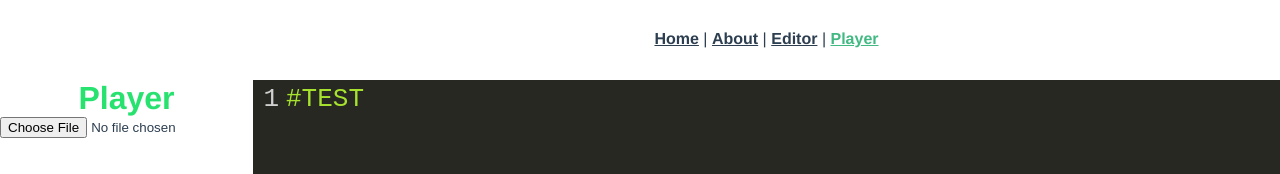
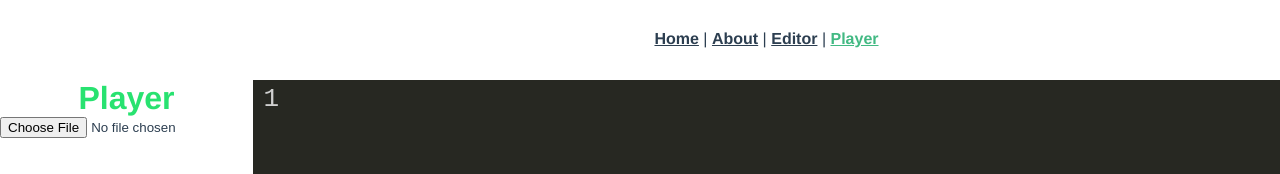
Before and after one commit to nanagami1369/CodingShare, a Vue app in the folder front/: page /#/player in a window 1280 px wide. Shown: the top 174 px of the page. Built offline with nearby package versions, Linux system fonts and the light colour scheme.

Commit message:
不要な文字列を削除

```diff
--- a/front/src/views/PlayerPage.vue
+++ b/front/src/views/PlayerPage.vue
@@ -5,7 +5,7 @@
       <input type="file" @change="loadData" value="読み込み" />
     </div>
     <div id="player-panel">
-      <textarea id="editor-aria">#TEST</textarea>
+      <textarea id="editor-aria"></textarea>
     </div>
   </div>
 </template>
```
